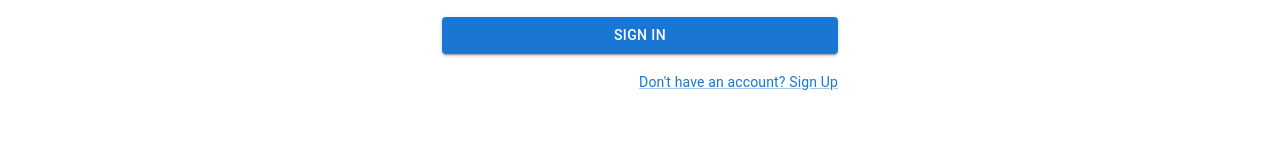
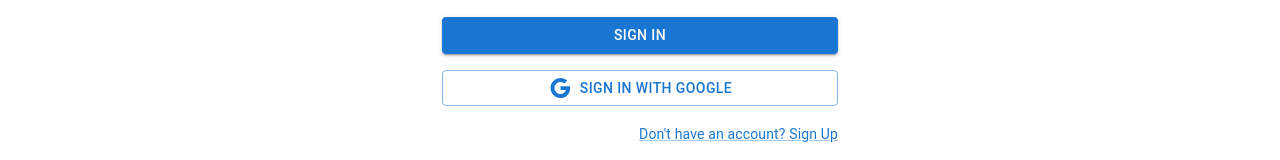
Before and after one commit to cassianojr/framework-shf, a React (Vite) app: page /sign-in in a window 1280 px wide. Shown: the part 391-551 px from the top of the page. Built offline with nearby package versions, Linux system fonts and the light colour scheme; no server answers.

Commit message:
Added photoURL on DashboardAppbar

```diff
--- a/src/components/Dashboard/AccountMenu.tsx
+++ b/src/components/Dashboard/AccountMenu.tsx
@@ -12,10 +12,11 @@ import Logout from '@mui/icons-material/Logout';
 
 interface AccountMenuProps {
   handleSignOut: () => void,
-  displayName: string | null
+  displayName: string | null,
+  photoURL: string | null
 }
 
-export default function AccountMenu({handleSignOut, displayName}: AccountMenuProps) {
+export default function AccountMenu({ handleSignOut, displayName, photoURL }: AccountMenuProps) {
 
 
   const [anchorEl, setAnchorEl] = React.useState<null | HTMLElement>(null);
@@ -26,6 +27,14 @@ export default function AccountMenu({handleSignOut, displayName}: AccountMenuPro
   const handleClose = () => {
     setAnchorEl(null);
   };
+
+  const ProfileAvatar = () => {
+    if (photoURL) {
+      return <Avatar src={photoURL} />
+    } else {
+      return <Avatar>{displayName?.charAt(0)}</Avatar>
+    }
+  }
 
   return (
     <React.Fragment>
@@ -39,7 +48,7 @@ export default function AccountMenu({handleSignOut, displayName}: AccountMenuPro
             aria-haspopup="true"
             aria-expanded={open ? 'true' : undefined}
           >
-            <Avatar sx={{ width: 32, height: 32 }}>{displayName?.charAt(0)}</Avatar>
+            <ProfileAvatar />
           </IconButton>
         </Tooltip>
       </Box>
@@ -79,7 +88,7 @@ export default function AccountMenu({handleSignOut, displayName}: AccountMenuPro
         anchorOrigin={{ horizontal: 'right', vertical: 'bottom' }}
       >
         <MenuItem onClick={handleClose}>
-          <Avatar /> Profile
+        <ProfileAvatar /> My Profile
         </MenuItem>
         <Divider />
         <MenuItem onClick={handleClose}>
--- a/src/components/Dashboard/DashboardAppbar.tsx
+++ b/src/components/Dashboard/DashboardAppbar.tsx
@@ -31,10 +31,11 @@ const AppBar = styled(MuiAppBar, {
 
 interface DashboardAppbarProps {
   handleSignOut: () => void,
-  displayName: string | null
+  displayName: string | null,
+  photoURL: string | null
 }
 
-export default function DashboardAppbar({handleSignOut, displayName}: DashboardAppbarProps) {
+export default function DashboardAppbar({handleSignOut, displayName, photoURL}: DashboardAppbarProps) {
 
   const [open, setOpen] = React.useState(true);
   const toggleDrawer = () => {
@@ -71,7 +72,7 @@ export default function DashboardAppbar({handleSignOut, displayName}: DashboardA
             Welcome, {displayName}!
           </Typography>
 
-          <AccountMenu handleSignOut={handleSignOut} displayName={displayName}/>
+          <AccountMenu handleSignOut={handleSignOut} displayName={displayName} photoURL={photoURL}/>
 
         </Toolbar>
       </AppBar>
--- a/src/pages/Dashboard.tsx
+++ b/src/pages/Dashboard.tsx
@@ -35,7 +35,7 @@ export default function Dashboard() {
   return (
     !appLoading && <Box sx={{ display: 'flex' }}>
       <CssBaseline />
-      <DashboardAppbar displayName={user.displayName} handleSignOut={signOutFromApp} />
+      <DashboardAppbar displayName={user.displayName} handleSignOut={signOutFromApp} photoURL={user.photoURL}/>
       <Box
         component="main"
         sx={{
--- a/src/pages/SignIn.tsx
+++ b/src/pages/SignIn.tsx
@@ -14,12 +14,13 @@ import Navbar from '../components/Navbar';
 import { useNavigate } from 'react-router-dom';
 import { AuthenticationContext, AuthenticationContextType } from '../context/authenticationContext';
 import Footer from '../components/Footer';
+import GoogleIcon from '@mui/icons-material/Google';
 
 export default function SignIn() {
 
   const navigate = useNavigate();
 
-  const { signed, signInEmailPassword } = React.useContext(AuthenticationContext) as AuthenticationContextType;
+  const { signed, signInEmailPassword, signInGoogle } = React.useContext(AuthenticationContext) as AuthenticationContextType;
 
 
   const handleSubmit = async (event: React.FormEvent<HTMLFormElement>) => {
@@ -97,6 +98,10 @@ export default function SignIn() {
             >
               Sign In
             </Button>
+            <Button fullWidth variant="outlined" sx={{ mb: 2 }} onClick={signInGoogle}>
+              <GoogleIcon sx={{ mr: 1 }} />
+              Sign In with Google
+            </Button>
             <Grid container justifyContent="flex-end">
               <Grid item>
                 <Link href="sign-up" variant="body2">
--- a/src/pages/SignUp.tsx
+++ b/src/pages/SignUp.tsx
@@ -14,13 +14,13 @@ import { Toolbar } from '@mui/material';
 import { AuthenticationContext, AuthenticationContextType } from '../context/authenticationContext';
 import { useNavigate } from 'react-router-dom';
 import Footer from '../components/Footer';
-
+import GoogleIcon from '@mui/icons-material/Google';
 
 export default function SignUp() {
 
   const navigate = useNavigate();
 
-  const { signed, createUserEmailPassword } = React.useContext(AuthenticationContext) as AuthenticationContextType;
+  const { signed, createUserEmailPassword, signInGoogle } = React.useContext(AuthenticationContext) as AuthenticationContextType;
 
 
   const handleSubmit = async (event: React.FormEvent<HTMLFormElement>) => {
@@ -108,6 +108,10 @@ export default function SignUp() {
             >
               Sign Up
             </Button>
+            <Button fullWidth variant="outlined" sx={{ mb: 2 }} onClick={signInGoogle}>
+              <GoogleIcon sx={{ mr: 1 }} />
+              Sign Up with Google
+            </Button>
             <Grid container justifyContent="flex-end">
               <Grid item>
                 <Link href="sign-in" variant="body2">
```
